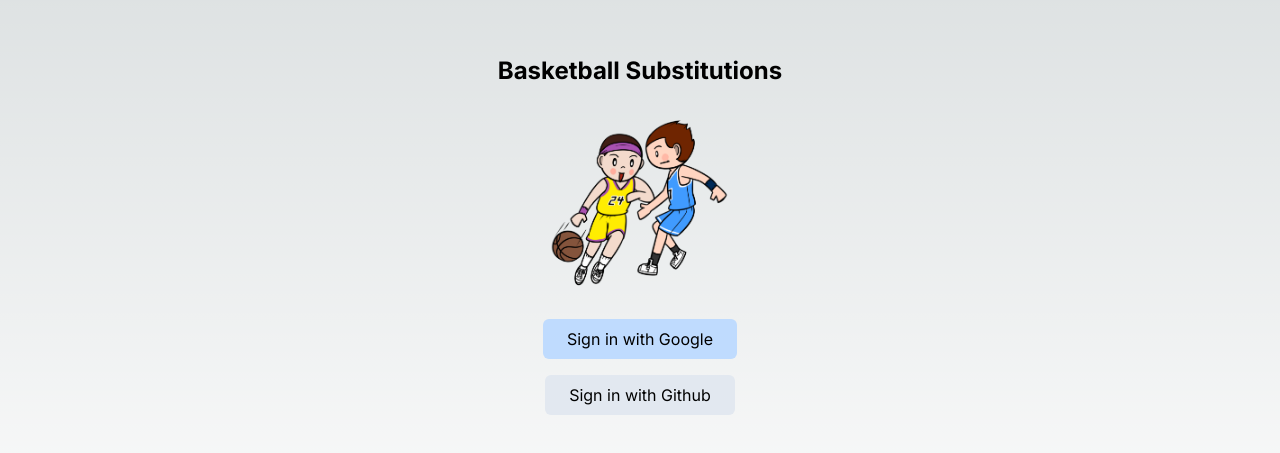
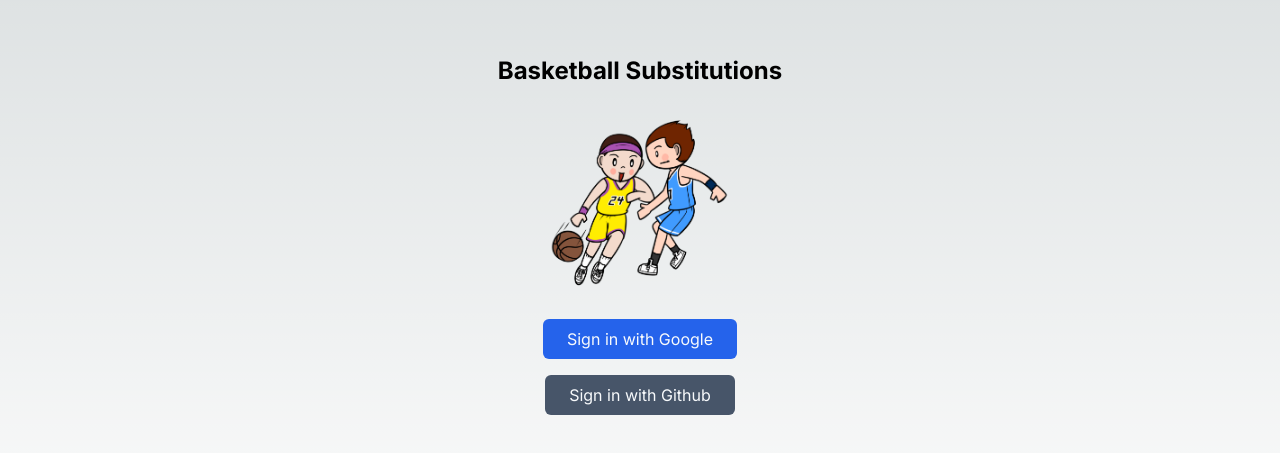
Before and after one commit to CazB67/basketball-substitutions, a Next.js app: page / in a window 1280 px wide. Shown: the part 165-618 px from the top of the page. Built offline with nearby package versions, Linux system fonts and the light colour scheme; no server answers.

Commit message:
update colors

```diff
--- a/src/app/page.tsx
+++ b/src/app/page.tsx
@@ -81,7 +81,7 @@ export default function Home() {
           />
           <div className="flex justify-center items-center p-2">
             <button
-              className="bg-green-50 hover:bg-green-100 py-2 px-6 rounded-md"
+              className="bg-green-500 hover:bg-green-700 py-2 px-6 rounded-md text-slate-50"
               onClick={() => signOut()}
             >
               Sign out
@@ -106,13 +106,13 @@ export default function Home() {
       />
       <div className="w-full flex flex-col justify-start items-center gap-4">
         <button
-          className="bg-blue-200 hover:bg-blue-300 py-2 px-6 rounded-md"
+          className="bg-blue-600 hover:bg-blue-900 py-2 px-6 rounded-md text-slate-50"
           onClick={() => signIn("google")}
         >
           Sign in with Google
         </button>
         <button
-          className="bg-slate-200 hover:bg-slate-300 py-2 px-6 rounded-md"
+          className="bg-slate-600 hover:bg-slate-900 py-2 px-6 rounded-md text-slate-50"
           onClick={() => signIn("github")}
         >
           Sign in with Github
```
